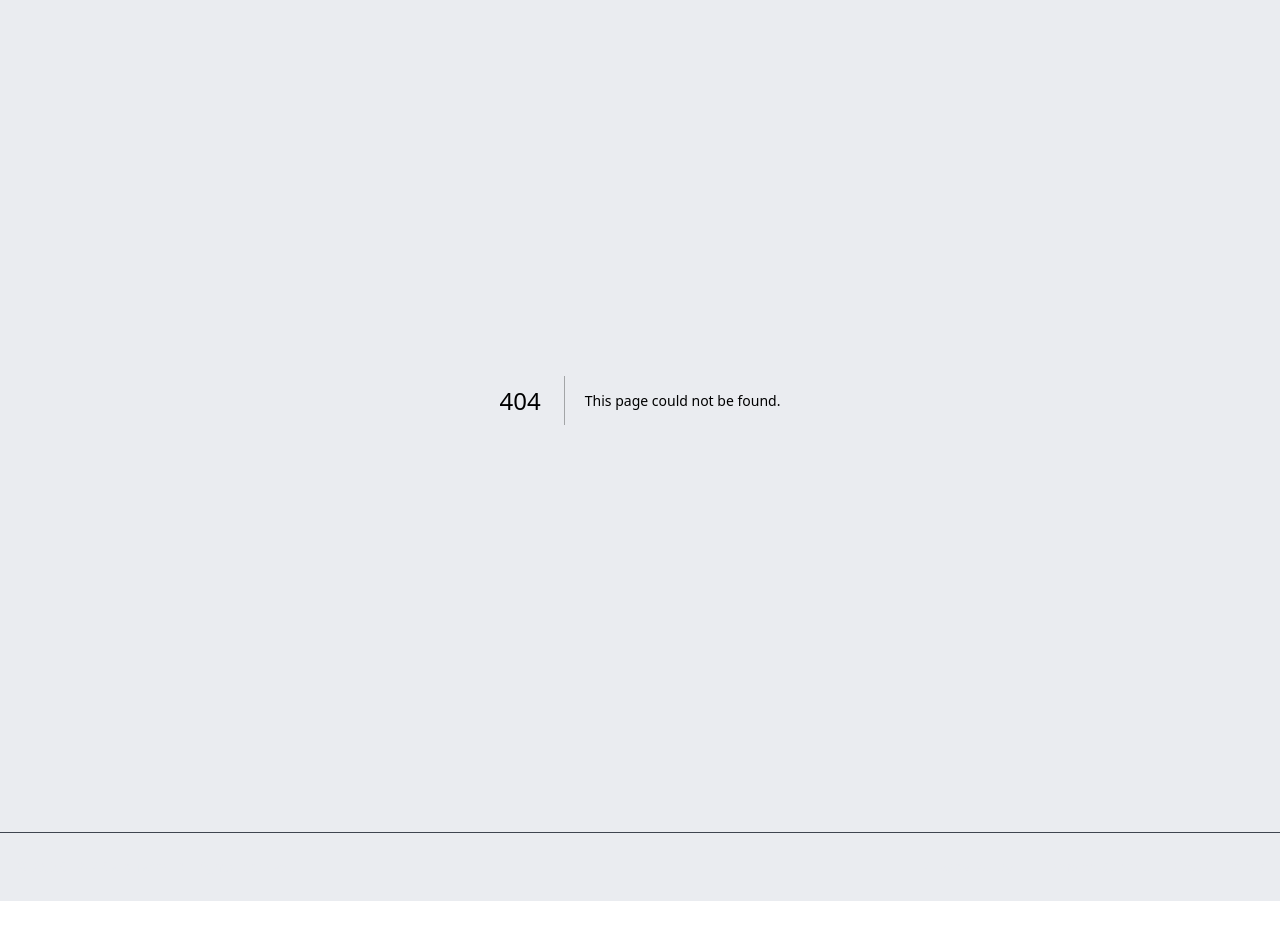
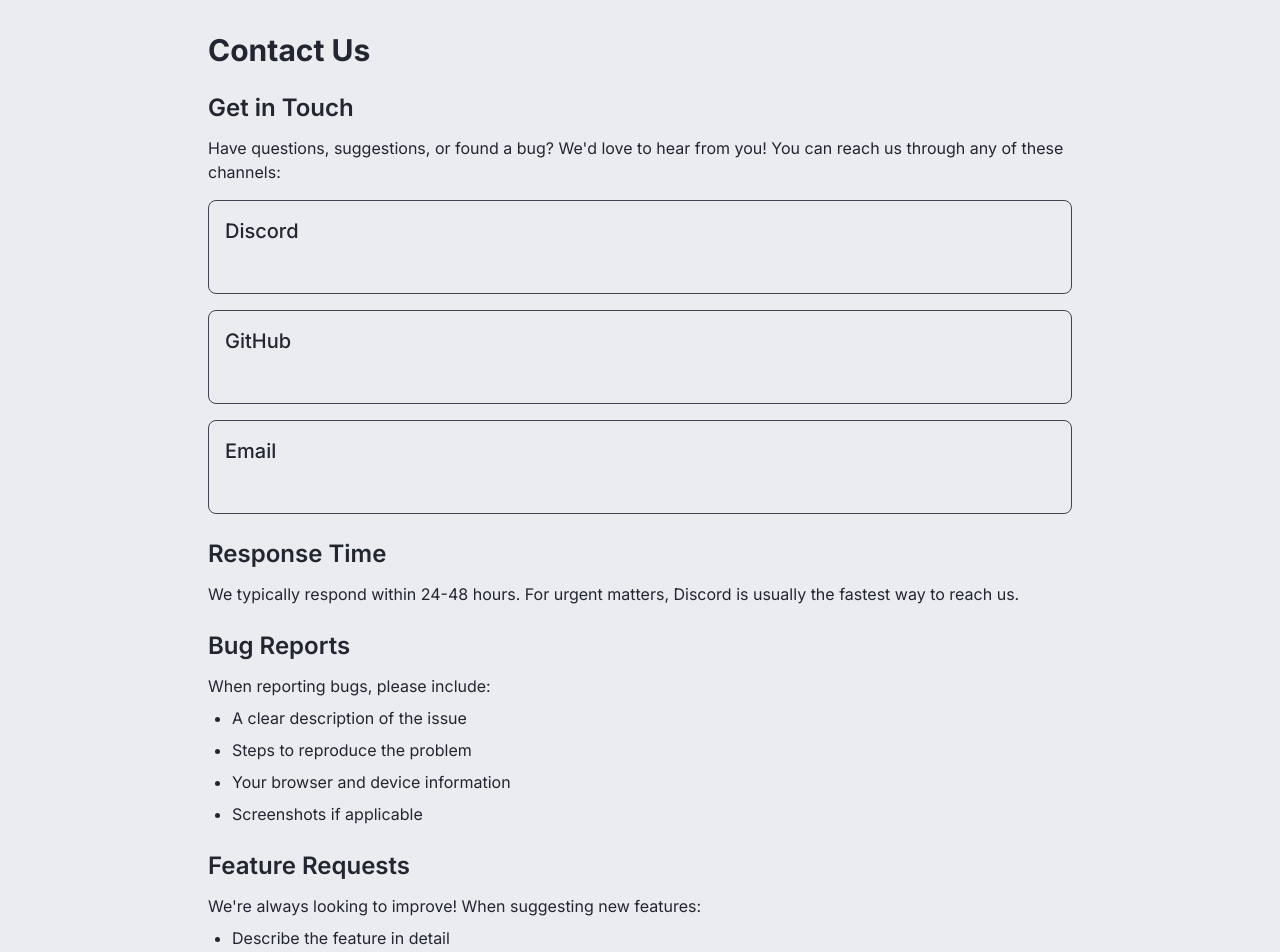
Before and after one commit to torturado/torturado.github.io, a Next.js app: page /contact in a window 1280 px wide. Before the commit this address had no page. Shown: the top 952 px of the page. Before the commit the page ends 901 px from the top, so only its background shows below. Built offline with nearby package versions, Linux system fonts and the light colour scheme.

Commit message:
feat: enhance calculator with real-time updates and contact page

```diff
--- /dev/null
+++ b/app/contact/page.tsx
@@ -0,0 +1,57 @@
+export default function Contact() {
+  return (
+    <div className="container mx-auto px-4 py-8 max-w-4xl">
+      <h1 className="text-3xl font-bold mb-6">Contact Us</h1>
+
+      <div className="space-y-6">
+        <section>
+          <h2 className="text-2xl font-semibold mb-3">Get in Touch</h2>
+          <p className="mb-4">Have questions, suggestions, or found a bug? We'd love to hear from you! You can reach us through any of these channels:</p>
+
+          <div className="space-y-4">
+            <div className="p-4 bg-card rounded-lg border">
+              <h3 className="text-xl font-medium mb-2">Discord</h3>
+              <p className="text-muted-foreground">@oyfg</p>
+            </div>
+
+            <div className="p-4 bg-card rounded-lg border">
+              <h3 className="text-xl font-medium mb-2">GitHub</h3>
+              <p className="text-muted-foreground">@torturado</p>
+            </div>
+
+            <div className="p-4 bg-card rounded-lg border">
+              <h3 className="text-xl font-medium mb-2">Email</h3>
+              <p className="text-muted-foreground">expcalculator.cupped755@passinbox.com</p>
+            </div>
+          </div>
+        </section>
+
+        <section>
+          <h2 className="text-2xl font-semibold mb-3">Response Time</h2>
+          <p>We typically respond within 24-48 hours. For urgent matters, Discord is usually the fastest way to reach us.</p>
+        </section>
+
+        <section>
+          <h2 className="text-2xl font-semibold mb-3">Bug Reports</h2>
+          <p>When reporting bugs, please include:</p>
+          <ul className="list-disc ml-6 mt-2 space-y-2">
+            <li>A clear description of the issue</li>
+            <li>Steps to reproduce the problem</li>
+            <li>Your browser and device information</li>
+            <li>Screenshots if applicable</li>
+          </ul>
+        </section>
+
+        <section>
+          <h2 className="text-2xl font-semibold mb-3">Feature Requests</h2>
+          <p>We're always looking to improve! When suggesting new features:</p>
+          <ul className="list-disc ml-6 mt-2 space-y-2">
+            <li>Describe the feature in detail</li>
+            <li>Explain how it would be useful</li>
+            <li>Provide examples if possible</li>
+          </ul>
+        </section>
+      </div>
+    </div>
+  )
+}
--- a/components/Calculator.tsx
+++ b/components/Calculator.tsx
@@ -114,10 +114,24 @@ export default function Calculator() {
       const currentTotal = newState.currentGems.plus(totalProfit)
       const profitGrowth = totalProfit.dividedBy(newState.currentGems).times(100)
 
+      // Calcular todos los profits en tiempo real
+      const currentProfitPerSecond = currentTotal.times(newState.hourlyInterest!).dividedBy(3600)
+      const currentProfitPerMinute = currentProfitPerSecond.times(60)
+      const currentProfitPerHour = currentProfitPerSecond.times(3600)
+      const currentProfitPerDay = currentProfitPerSecond.times(86400)
+      const currentProfitPerWeek = currentProfitPerSecond.times(604800)
+      const currentProfitPerMonth = currentProfitPerSecond.times(2592000)
+
       const newResults: Record<string, string> = {
         currentGems: `Gems after ${Math.floor(elapsedTime / 86400)} day(s): ${formatNumber(currentTotal)}`,
         profit: `Profit: ${formatNumber(totalProfit)}`,
         profitGrowth: `Profit Growth (%): ${profitGrowth.toFixed(6)}%`,
+        profitPerSecond: `Profit per second: ${formatNumber(currentProfitPerSecond)}`,
+        profitPerMinute: `Profit per minute: ${formatNumber(currentProfitPerMinute)}`,
+        profitPerHour: `Profit per hour: ${formatNumber(currentProfitPerHour)}`,
+        profitPerDay: `Profit per day: ${formatNumber(currentProfitPerDay)}`,
+        profitPerWeek: `Profit per week: ${formatNumber(currentProfitPerWeek)}`,
+        profitPerMonth: `Profit per month: ${formatNumber(currentProfitPerMonth)}`
       }
 
       // Manejar Goal Gems
@@ -130,7 +144,8 @@ export default function Calculator() {
             ONE.plus(newState.hourlyInterest!),
           ).dividedBy(24)
 
-          newResults.timeToGoal = `You will reach your goal in ${timeToGoal.toFixed(2)} days`
+          const goalDate = new Date(Date.now() + timeToGoal.times(86400000).toNumber())
+          newResults.timeToGoal = `You will reach your goal in ${timeToGoal.toFixed(2)} days (${formatDateUS(goalDate)})`
         }
       }
 
@@ -142,15 +157,9 @@ export default function Calculator() {
           ONE.plus(newState.hourlyInterest!),
         ).dividedBy(24)
 
-        newResults.timeToAdditional = `You will get ${formatNumber(newState.additionalGems)} additional gems in ${timeToAdditional.toFixed(2)} days`
+        const additionalDate = new Date(Date.now() + timeToAdditional.times(86400000).toNumber())
+        newResults.timeToAdditional = `You will get ${formatNumber(newState.additionalGems)} additional gems in ${timeToAdditional.toFixed(2)} days (${formatDateUS(additionalDate)})`
       }
-
-      newResults.profitPerSecond = `Profit per second: ${formatNumber(profitPerSecond)}`
-      newResults.profitPerMinute = `Profit per minute: ${formatNumber(profitPerSecond.times(60))}`
-      newResults.profitPerHour = `Profit per hour: ${formatNumber(profitPerSecond.times(3600))}`
-      newResults.profitPerDay = `Profit per day: ${formatNumber(profitPerSecond.times(86400))}`
-      newResults.profitPerWeek = `Profit per week: ${formatNumber(profitPerSecond.times(604800))}`
-      newResults.profitPerMonth = `Profit per month: ${formatNumber(profitPerSecond.times(2592000))}`
 
       setResults(newResults)
     }
--- a/components/Footer.tsx
+++ b/components/Footer.tsx
@@ -18,6 +18,9 @@ export function Footer() {
             <Link href="/cookies" className="hover:underline">
               Cookie Policy
             </Link>
+            <Link href="/contact" className="hover:underline">
+              Contact
+            </Link>
           </nav>
         </div>
       </div>
```
